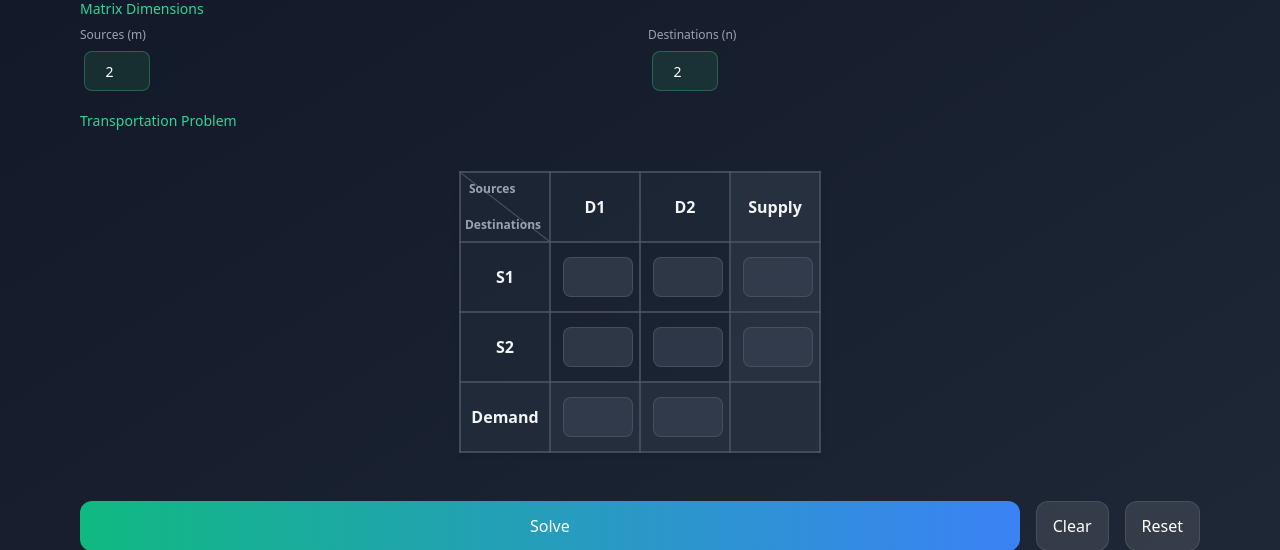
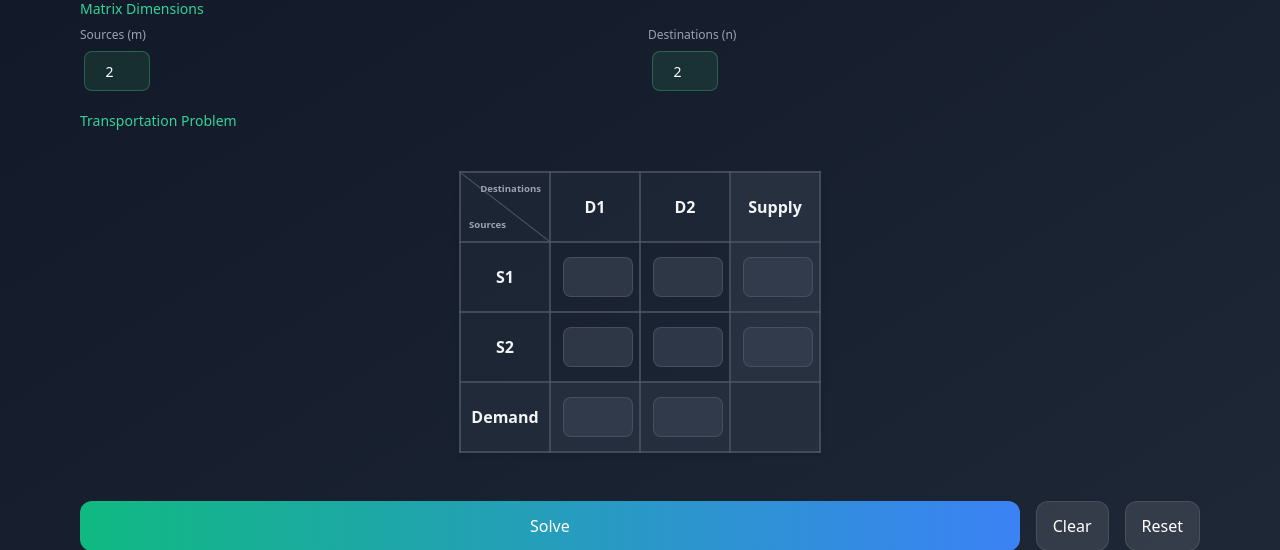
Before and after one commit to Abiram116/MathCourse, a Django app: page /transportation/ in a window 1280 px wide. Shown: the part 105-655 px from the top of the page. Run offline with Django 5.2, Linux system fonts and the light colour scheme; some libraries are stand-ins or nearby versions.

Commit message:
transportation corner cell fixed

```diff
--- a/lp_app/templates/transportation.html
+++ b/lp_app/templates/transportation.html
@@ -109,6 +109,8 @@ input:focus {
 .corner-cell {
   position: relative;
   background: rgba(31, 41, 55, 0.7) !important;
+  width: 250px;
+  height: 150px;
 }
 
 .corner-cell::after {
@@ -125,18 +127,18 @@ input:focus {
 .corner-top-text {
   position: absolute;
   top: 8px;
-  left: 8px;
-  font-size: 0.75rem;
-  z-index: 1;
+  right: 8px;
+  font-size: 0.6rem;
+  z-index: 1000;
   color: rgba(156, 163, 175, 1);
 }
 
 .corner-bottom-text {
   position: absolute;
   bottom: 8px;
-  right: 8px;
-  font-size: 0.75rem;
-  z-index: 1;
+  left: 8px;
+  font-size: 0.6rem;
+  z-index: 1000;
   color: rgba(156, 163, 175, 1);
 }
 
@@ -297,11 +299,11 @@ tr.bg-gray-700\/50, td.bg-gray-700\/50, th.bg-gray-700\/50 {
 
         // Add the Sources and Destinations text
         const sourcesText = document.createElement('span');
-        sourcesText.className = "corner-top-text text-xs text-gray-400";
+        sourcesText.className = "corner-bottom-text text-xs text-gray-400";
         sourcesText.textContent = "Sources";
 
         const destinationsText = document.createElement('span');
-        destinationsText.className = "corner-bottom-text text-xs text-gray-400";
+        destinationsText.className = "corner-top-text text-xs text-gray-400";
         destinationsText.textContent = "Destinations";
 
         cornerCell.appendChild(sourcesText);
```
